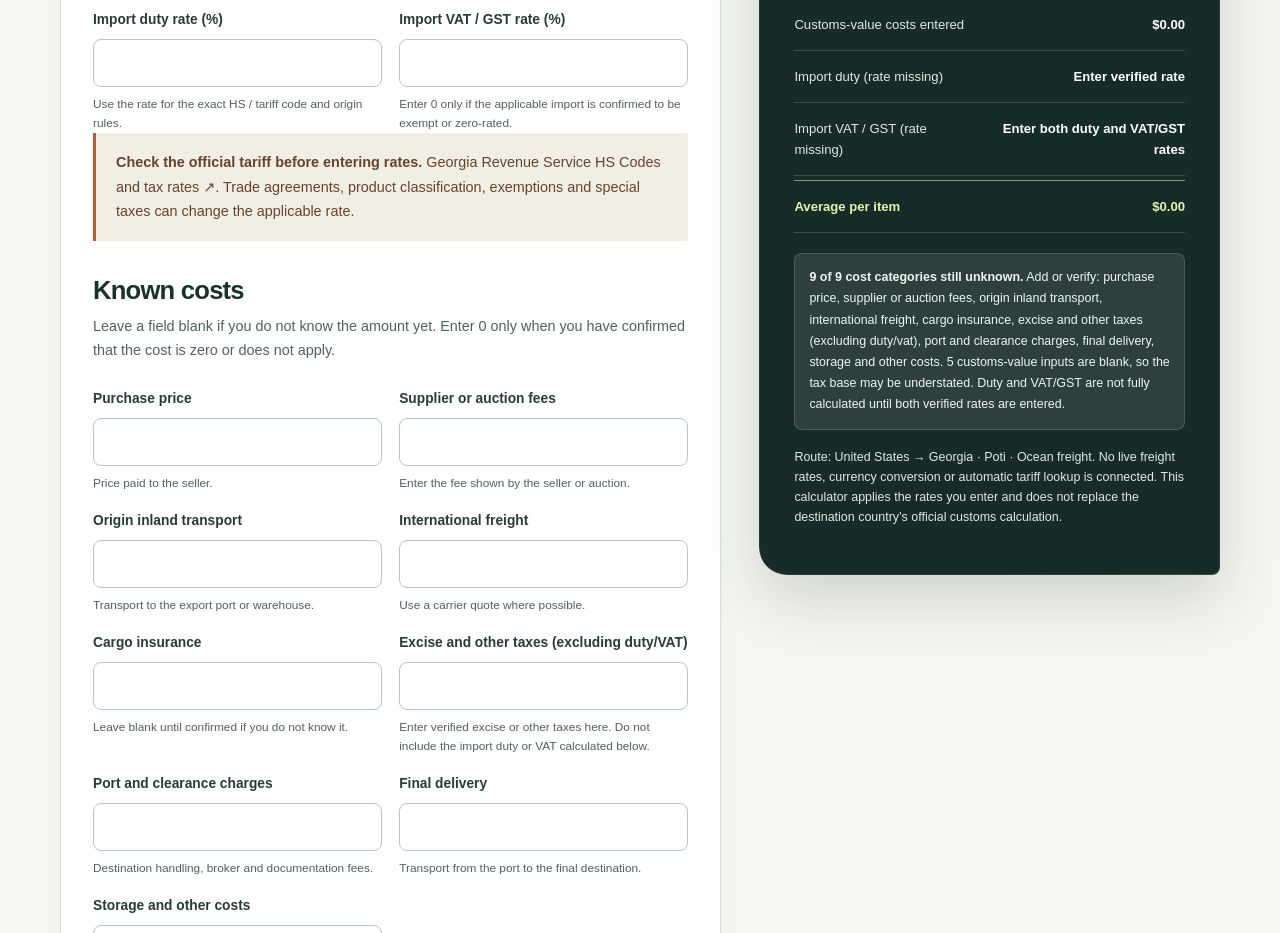
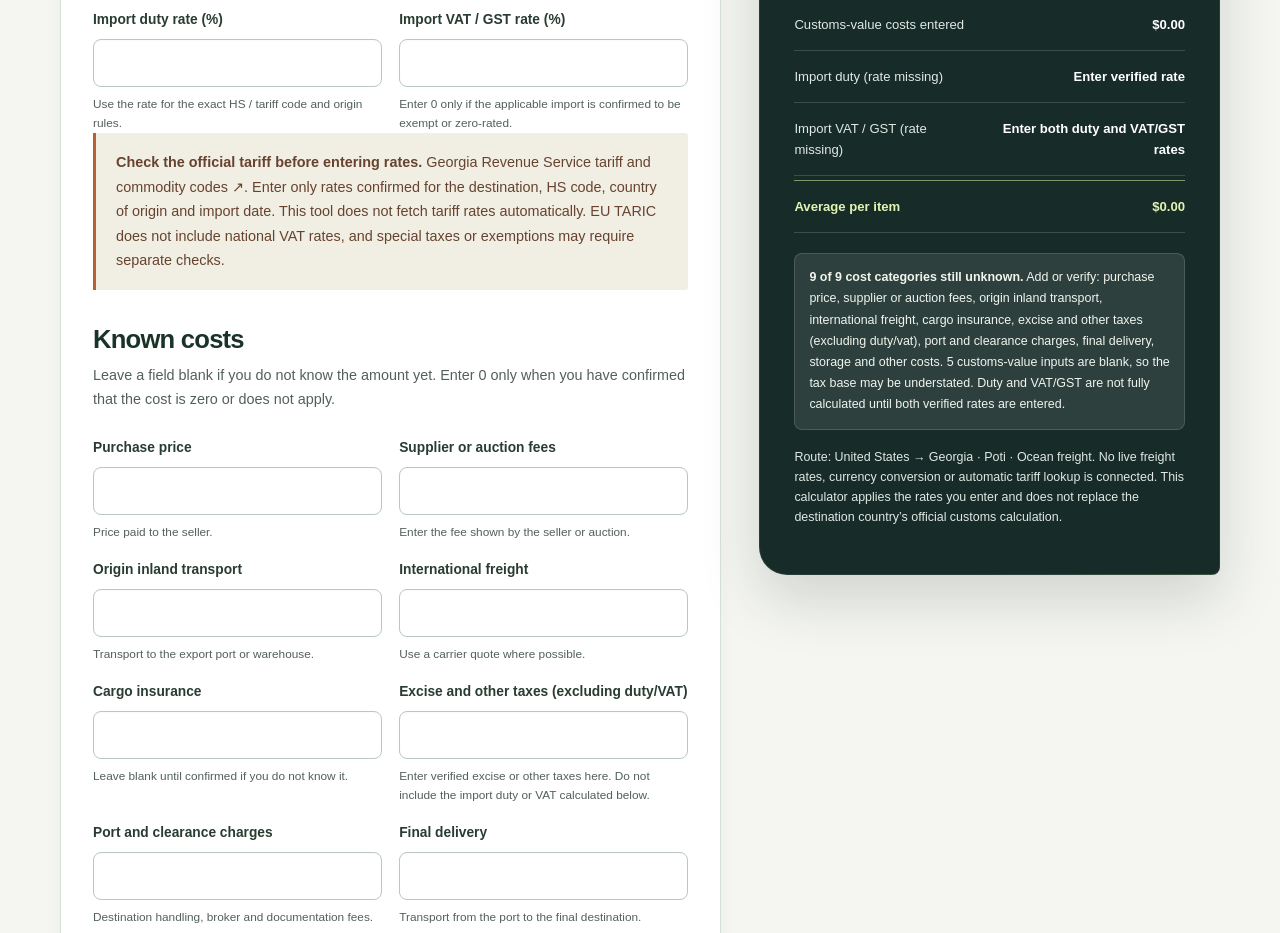
Before and after one commit to GIORGIO2032Q4E/portavero, a Next.js app: page /calculator in a window 1280 px wide. Shown: the part 1220-2153 px from the top of the page. Built offline with nearby package versions, Linux system fonts and the light colour scheme; no server answers.

Commit message:
Add destination-specific official tariff references

```diff
--- a/src/app/calculator/page.tsx
+++ b/src/app/calculator/page.tsx
@@ -270,7 +270,18 @@ export default function CalculatorPage() {
               <NumberField id="vat-rate" label="Import VAT / GST rate (%)" value={vatRate} onChange={(value) => setVatRate(value === null ? null : Math.min(100, value))} hint="Enter 0 only if the applicable import is confirmed to be exempt or zero-rated." />
             </div>
             <div className="notice">
-              <strong>Check the official tariff before entering rates.</strong> {destination.trim().toLowerCase() === "georgia" ? <a href="https://www.rs.ge/CommodityCodes-en" target="_blank" rel="noreferrer">Georgia Revenue Service HS Codes and tax rates ↗</a> : <a href="https://www.wcoomd.org/en/topics/nomenclature/resources/national-and-international-customs-tariff/national-tariff" target="_blank" rel="noreferrer">WCO directory of national customs tariffs ↗</a>}. Trade agreements, product classification, exemptions and special taxes can change the applicable rate.
+              <strong>Check the official tariff before entering rates.</strong>{" "}
+              {destination.trim().toLowerCase() === "georgia" ? (
+                <a href="https://www.rs.ge/CommodityCodes-en" target="_blank" rel="noreferrer">Georgia Revenue Service tariff and commodity codes ↗</a>
+              ) : /^(eu|european union|germany|france|italy|spain|netherlands|poland|ireland|belgium|austria|portugal|greece|finland|sweden|denmark|czechia|czech republic|romania|bulgaria|croatia|slovakia|slovenia|hungary|lithuania|latvia|estonia|luxembourg|cyprus|malta)$/i.test(destination.trim()) ? (
+                <a href="https://taxation-customs.ec.europa.eu/online-services/online-services-and-databases-customs/eu-customs-tariff-taric_en" target="_blank" rel="noreferrer">European Commission TARIC tariff database ↗</a>
+              ) : /^(uk|united kingdom|great britain|england|scotland|wales|northern ireland)$/i.test(destination.trim()) ? (
+                <a href="https://www.gov.uk/trade-tariff" target="_blank" rel="noreferrer">UK Trade Tariff: commodity codes and duty ↗</a>
+              ) : /^(us|usa|united states|united states of america)$/i.test(destination.trim()) ? (
+                <a href="https://hts.usitc.gov/" target="_blank" rel="noreferrer">United States Harmonized Tariff Schedule ↗</a>
+              ) : (
+                <a href="https://www.wcoomd.org/en/topics/nomenclature/resources/national-and-international-customs-tariff/national-tariff.aspx" target="_blank" rel="noreferrer">WCO directory of national customs tariffs ↗</a>
+              )}. Enter only rates confirmed for the destination, HS code, country of origin and import date. This tool does not fetch tariff rates automatically. EU TARIC does not include national VAT rates, and special taxes or exemptions may require separate checks.
             </div>
             <h2 style={{ marginTop: 34 }}>Known costs</h2>
             <p className="panel-intro">Leave a field blank if you do not know the amount yet. Enter 0 only when you have confirmed that the cost is zero or does not apply.</p>
```
